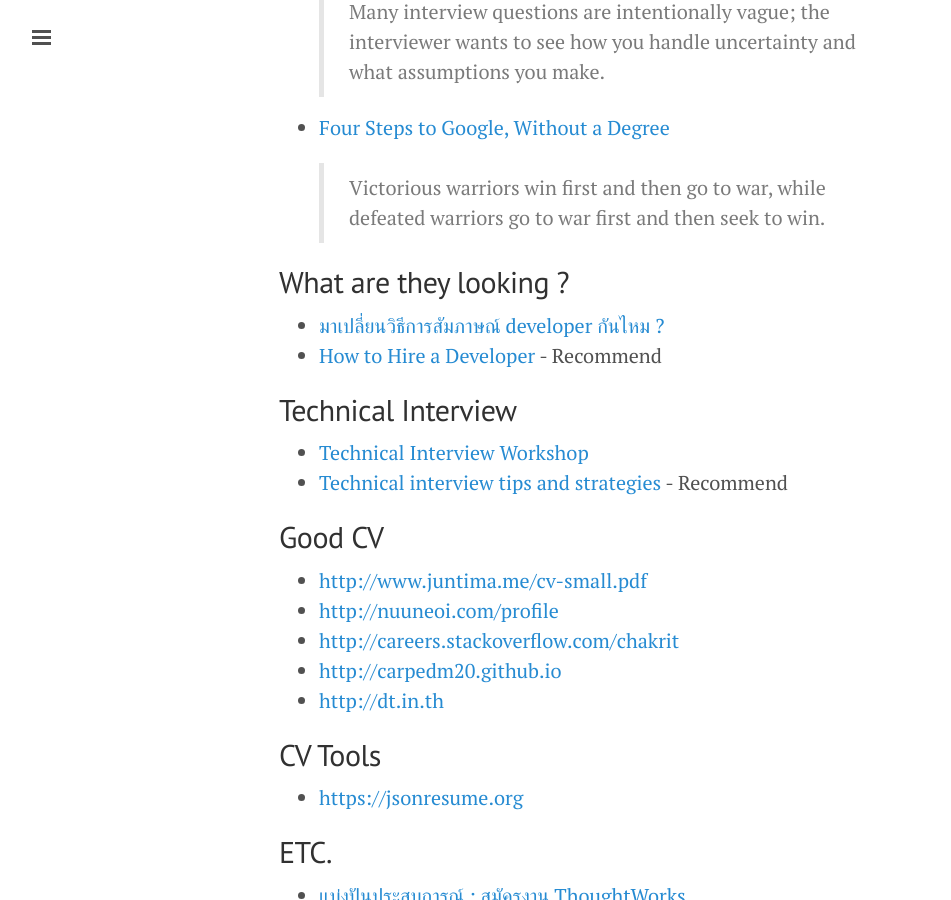
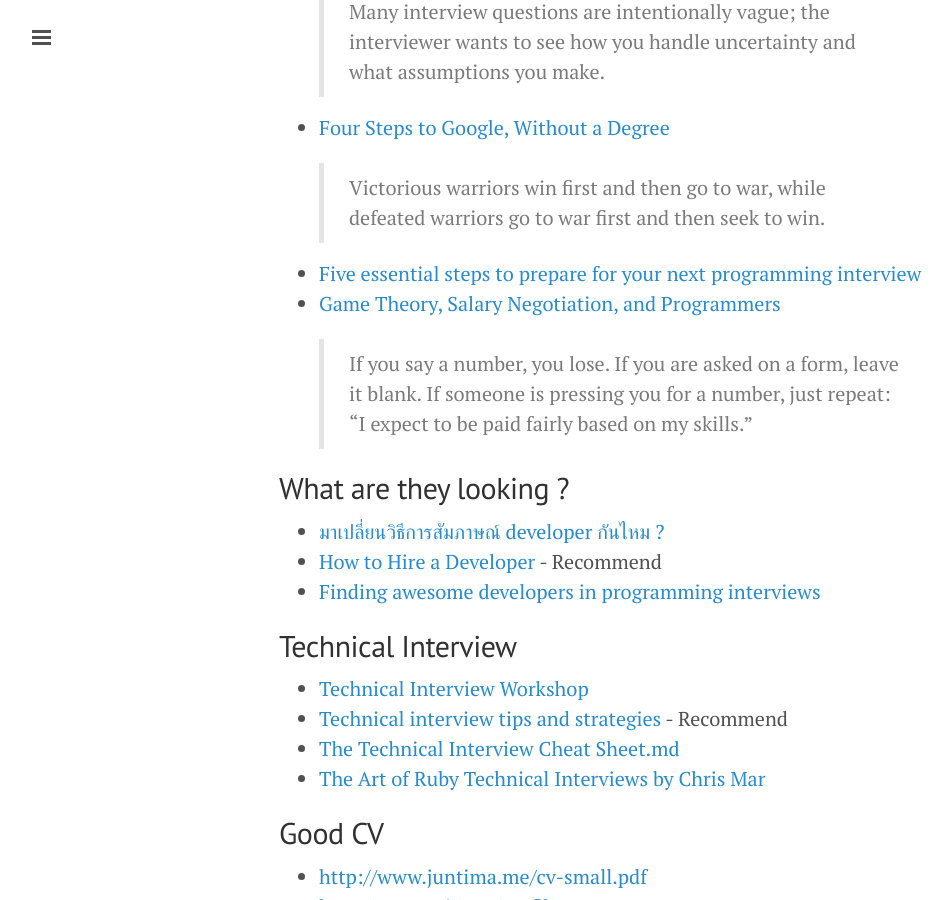
Before and after one commit to ibotdotout/ibotdotout.github.io, a Jekyll site: the page built from _posts/2015-10-21-get-job.md, in a window 1280 px wide and 900 px high, scrolled down 3322 px. Shown: the whole window, without its empty margins (1-952 px from the left). Built offline with Jekyll 4.4.1, drawn with Linux system fonts in a browser that asks for light colours; nearby versions of some CDN libraries; Markdown is read by kramdown in place of the engine named in the settings.

Commit message:
update interview

```diff
--- a/_posts/2015-10-21-get-job.md
+++ b/_posts/2015-10-21-get-job.md
@@ -94,13 +94,23 @@ excerpt: รวมบทความ เทคนิคต่างๆ เกี
     > Victorious warriors win first and then go to war, while defeated
     > warriors go to war first and then seek to win.
 
+- [Five essential steps to prepare for your next programming interview](http://stevehanov.ca/blog/index.php?id=106)
+- [Game Theory, Salary Negotiation, and Programmers](http://stevehanov.ca/blog/index.php?id=67)
+
+    > If you say a number, you lose. If you are asked on a form, leave it blank.
+    > If someone is pressing you for a number, just repeat: "I expect to be paid fairly based on my skills."
+
+
 ## What are they looking ?
 - [มาเปลี่ยนวิธีการสัมภาษณ์ developer กันไหม ?](http://www.somkiat.cc/improve-hiring-process/)
 - [How to Hire a Developer](https://adamcod.es/2013/02/28/how-to-hire-a-developer.html) - Recommend
+- [Finding awesome developers in programming interviews](http://stevehanov.ca/blog/index.php?id=105)
 
 ## Technical Interview
 - [Technical Interview Workshop](https://github.com/kennyyu/workshop)
 - [Technical interview tips and strategies](https://raw.githubusercontent.com/kennyyu/workshop/master/resources.pdf) - Recommend
+- [The Technical Interview Cheat Sheet.md](https://gist.github.com/TSiege/cbb0507082bb18ff7e4b)
+- [The Art of Ruby Technical Interviews by Chris Mar](https://www.youtube.com/watch?v=nZNfSQKC-Yk)
 
 ## Good CV
 - <http://www.juntima.me/cv-small.pdf>
```
